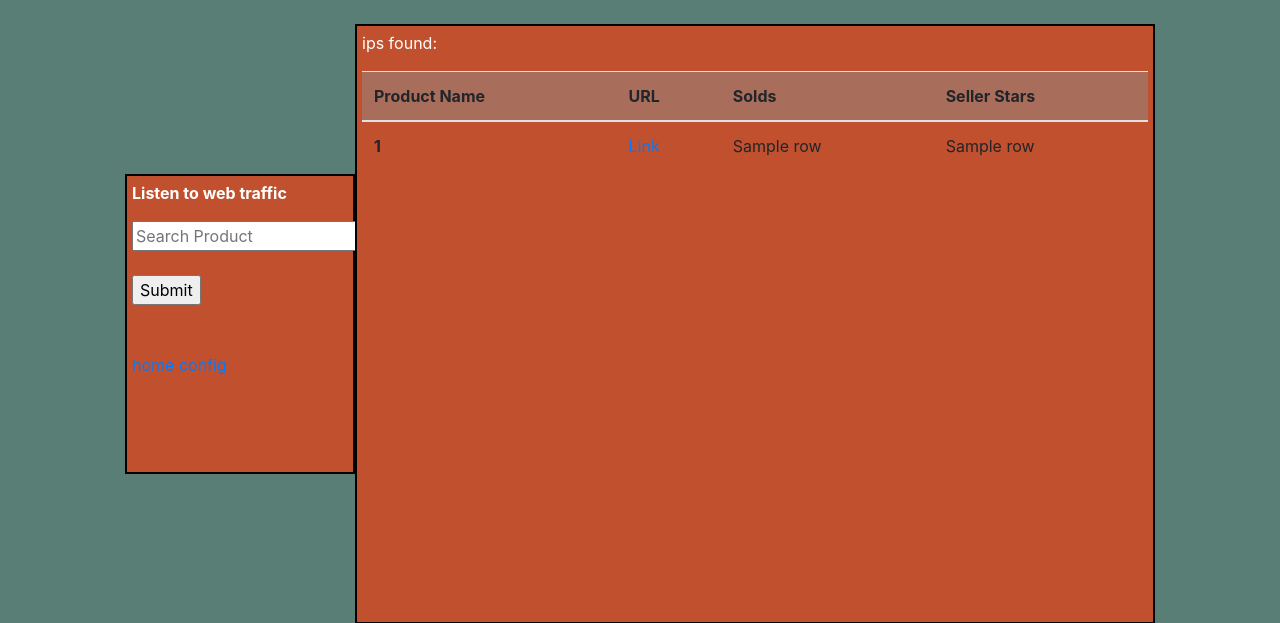
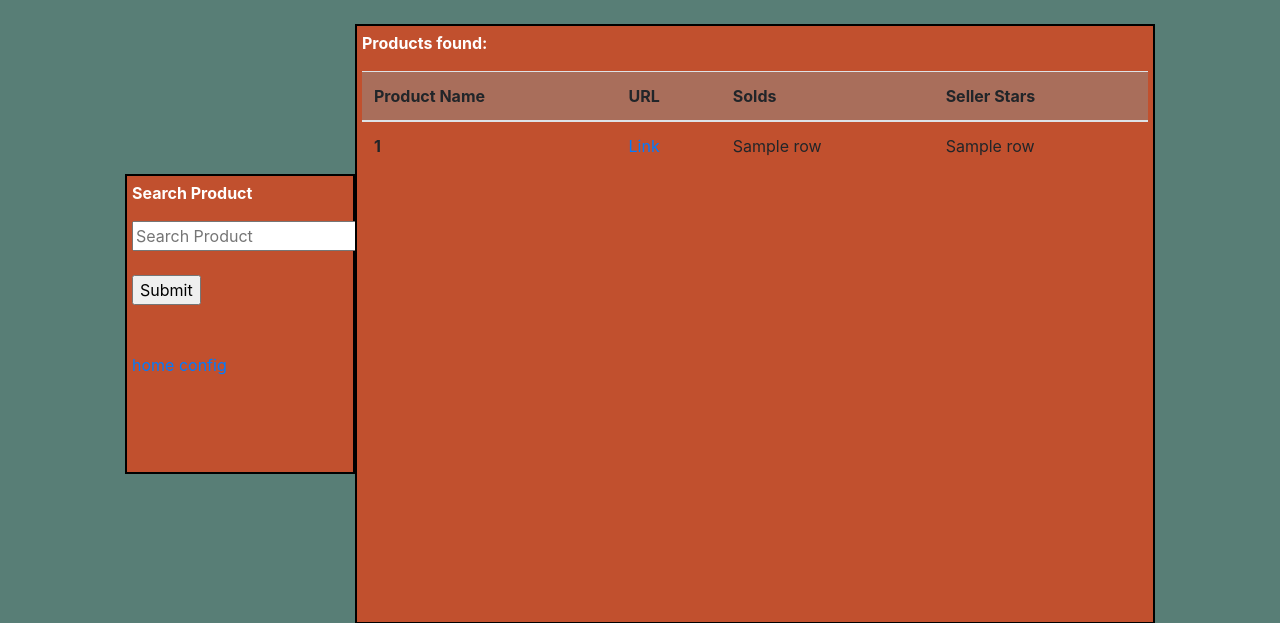
Before and after one commit to danieliko2/ebay_research_tool, a Flask app: template templates/home.html in a window 1280 px wide. Shown: the top 623 px of the page. Run offline with Flask 2, Linux system fonts and the light colour scheme; the template is opened without the code that fills it: most values are stand-ins (such as "Sample title", 1, 10 or a date in 2020); some libraries are stand-ins or nearby versions.

Commit message:
updated namings

```diff
--- a/templates/home.html
+++ b/templates/home.html
@@ -24,12 +24,12 @@
     <meta charset="UTF-8">
     <meta http-equiv="X-UA-Compatible" content="IE=edge">
     <meta name="viewport" content="width=device-width, initial-scale=1.0">
-    <title>Listening</title>
+    <title>Ebay Search Tool</title>
     <br>
     <div class="h- 100"></div>
     <div class="h-100 d-flex align-items-center justify-content-center">
         <div style="color:#fff;background:#c1502e; height: 300px; width: 230px; padding: 5px; border:2px; border-color: black; border-style:solid;">
-            <p><b>Listen to web traffic</b></p>
+            <p><b>Search Product</b></p>
             <form id = "listen_form" method="post">
                 <input id="productName" name="productName" type="text" placeholder="Search Product" required><br> <br>
                 <!-- <input id='tmp1' name="riskN" type="number" min="1" max="5" placeholder="tmp1" required><br>
@@ -44,7 +44,7 @@
             <a href="config">config</a>
         </div>
         <div id="ip_list" class="overflow-auto" style="display: block; color:#fff;background:#c1502e; height: 600px; width: 800px; padding: 5px; border:2px; border-color: black; border-style:solid;">
-            <p>ips found:</p>
+            <p><b>Products found:</b></p>
             <table class="table">
                 <thead>
                   <tr>
```
